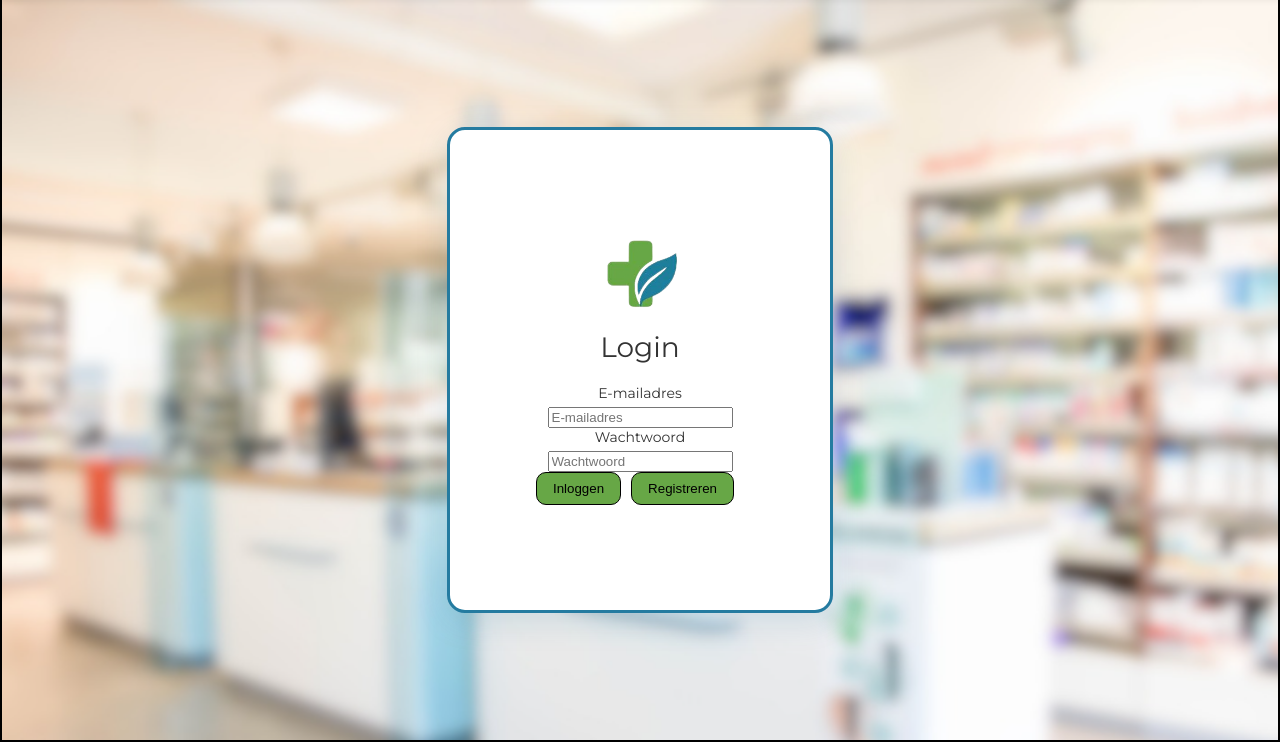
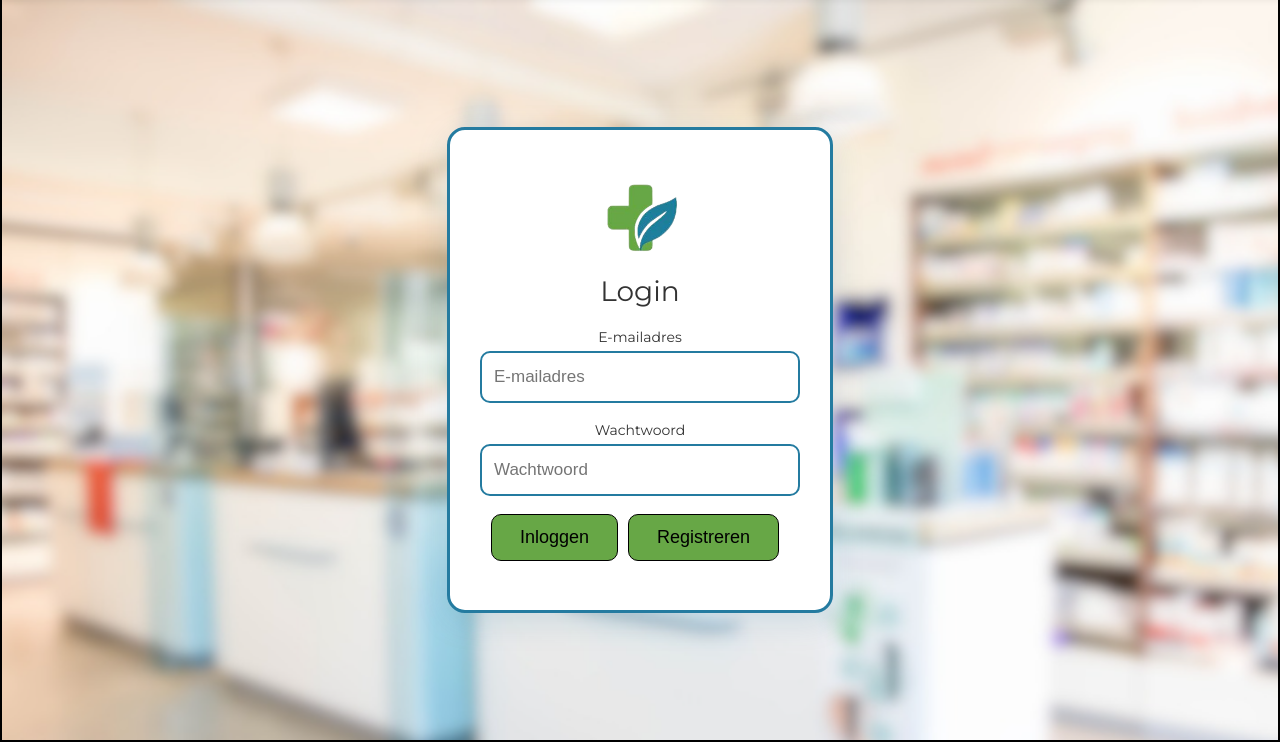
Before and after one commit to DJAVDH/Apothecare-, a PHP site: page /login.html in a window 1280 px wide. Shown: the part 91-833 px from the top of the page. Run offline with PHP 8.4, Linux system fonts and the light colour scheme.

Commit message:
Fixed input fields login pagina

```diff
--- a/css/style.css
+++ b/css/style.css
@@ -308,6 +308,24 @@ body.login-page {
     border: 1px solid #000;
 }
 
+.login-form input[type="email"],
+.login-form input[type="password"] {
+    width: 100%;
+    padding: 14px 12px;
+    margin-bottom: 18px;
+    border: 2px solid #247BA0;
+    border-radius: 10px;
+    font-size: 17px;
+    box-sizing: border-box;
+    transition: border-color 0.2s;
+}
+
+.login-form input[type="email"]:focus,
+.login-form input[type="password"]:focus {
+    border-color: #458C2F;
+    outline: none;
+}
+
 .login-form label {
     display: block;
     margin-bottom: 5px;
@@ -321,11 +339,12 @@ body.login-page {
 }
 
 .login-form button {
-    padding: 8px 16px;
+    padding: 12px 28px;
     border: 1px solid #000;
     background-color: #67a746;
     cursor: pointer;
     border-radius: 10px;
+    font-size: 18px;
 }
 
 .login-form p {
```
Also changed, not shown: php/adminpagina.php (renamed from php/adminpagina.html).
